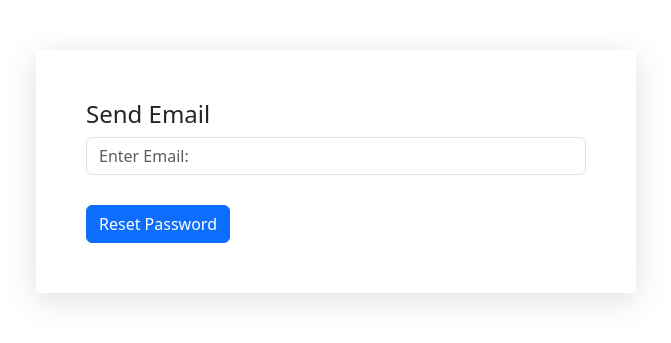
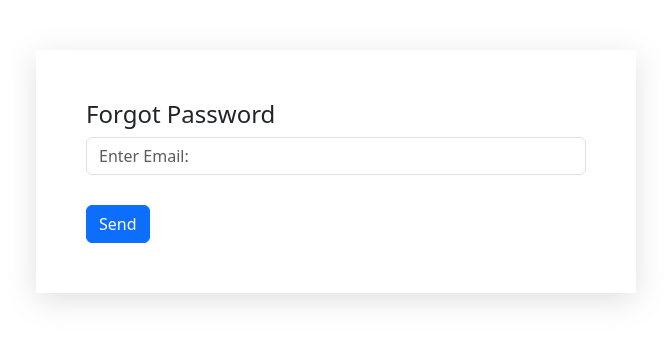
Before and after one commit to FrancescoThomasFalanga/edusogno-task, a PHP site: page /reset_password.php in a window 1280 px wide. Shown: the top 343 px of the page, without its empty margins (304-975 px from the left). Run offline with PHP 8.4, Linux system fonts and the light colour scheme; some libraries are stand-ins or nearby versions.

Commit message:
feat: add resetPass form

```diff
--- a/reset_password.php
+++ b/reset_password.php
@@ -1,53 +1,3 @@
-<?php
-session_start();
-
-if (isset($_SESSION["user"])) {
-    header("Location: index.php");
-}
-
-require_once "db.php";
-require 'vendor/autoload.php';
-
-use PHPMailer\PHPMailer\PHPMailer;
-use PHPMailer\PHPMailer\Exception;
-
-if (isset($_POST["reset"])) {
-    $email = $_POST["email"];
-
-
-    $sql = "SELECT * FROM users WHERE email = '$email' ";
-    $result = mysqli_query($conn, $sql);
-    $user = mysqli_fetch_array($result, MYSQLI_ASSOC);
-    $token = bin2hex(random_bytes(32));
-
-    $sql = "UPDATE users SET reset_token = '$token' WHERE email = '$email'";
-    mysqli_query($conn, $sql);
-
-    $mail = new PHPMailer(true);
-
-    $mail->isSMTP();
-    $mail->Host = 'smtp.example.com';
-    $mail->SMTPAuth = true;
-    $mail->Username = 'your_email@example.com';
-    $mail->Password = 'your_email_password';
-    $mail->SMTPSecure = 'tls';
-    $mail->Port = 587;
-
-
-    $mail->setFrom('your_email@example.com', 'Your Name');
-    $mail->addAddress($email, $user["full_name"]);
-
-
-    $mail->Subject = 'Password Reset Request';
-    $mail->Body    = 'To reset your password, click the following link: <a href="http://example.com/reset_password_confirm.php?token=' . $token . '">Reset Password</a>';
-
-
-    $mail->send();
-
-}
-?>
-
-
 <!DOCTYPE html>
 <html lang="en">
 <head>
@@ -62,14 +12,14 @@ if (isset($_POST["reset"])) {
 <body>
     <div class="container">
         <div>
-            <h4>Send Email</h4>
+            <h4>Forgot Password</h4>
         </div>
-        <form action="reset_password.php" method="post">
+        <form action="send-password-reset.php" method="post">
             <div class="form-group">
                 <input type="email" placeholder="Enter Email:" name="email" class="form-control">
             </div>
             <div class="form-btn">
-                <input type="submit" value="Reset Password" name="reset" class="btn btn-primary">
+                <input type="submit" value="Send" name="reset" class="btn btn-primary">
             </div>
         </form>
     </div>
```
